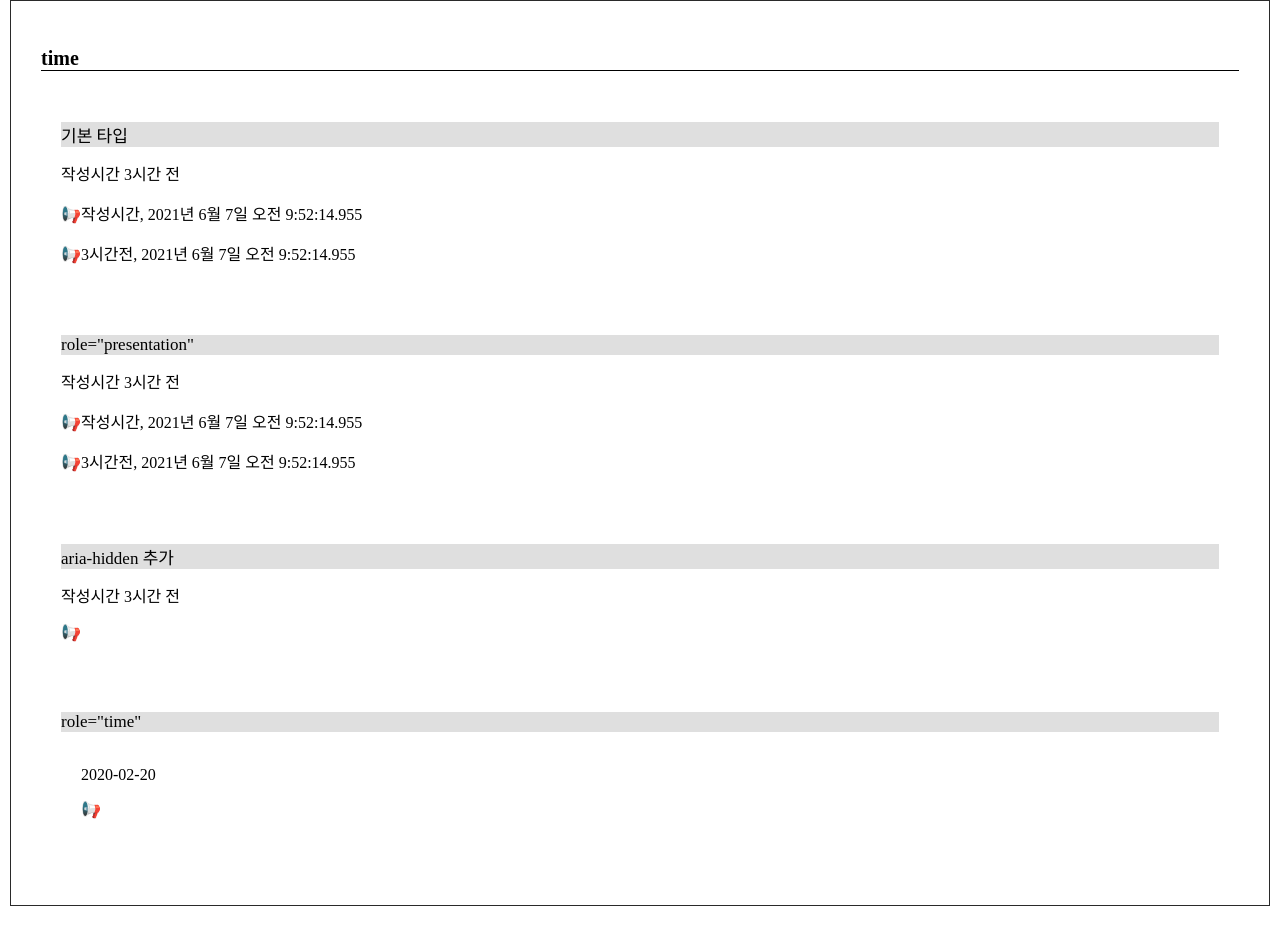
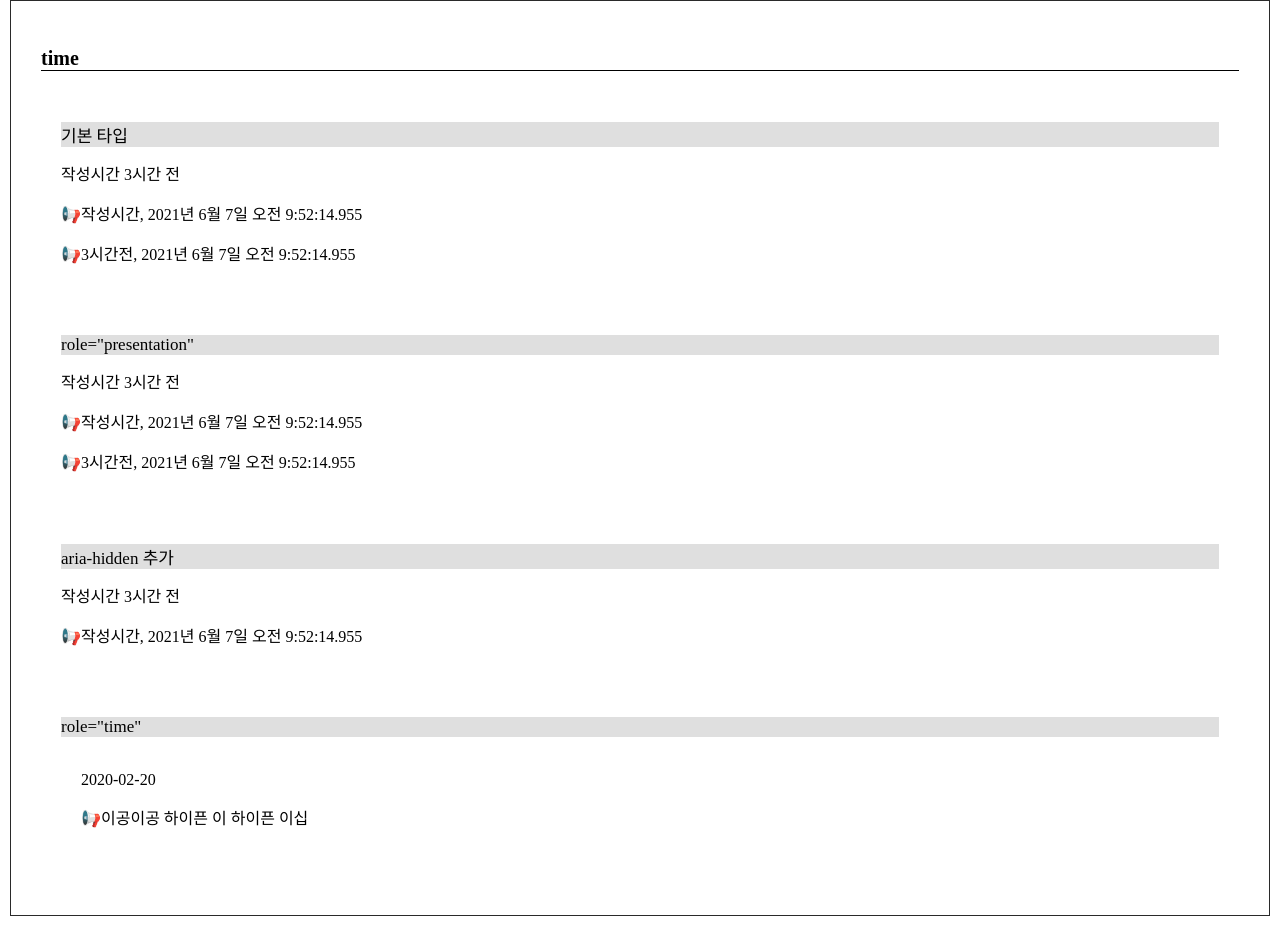
Before and after one commit to vlueviolet/examples, a plain HTML site: page 7/index.html in a window 1280 px wide. Shown: the part 1755-2681 px from the top of the page. Drawn offline with Linux system fonts and the light colour scheme.

Commit message:
:wheelchair: update time

```diff
--- a/7/index.html
+++ b/7/index.html
@@ -110,13 +110,13 @@
         <span class="hm-blind">작성시간</span>
         <span aria-hidden="true">3시간 전</span>
       </time>
-      <p>📢</p>
+      <p>📢작성시간, 2021년 6월 7일 오전 9:52:14.955</p>
     </div>
     <div>
       <h2>role="time"</h2>
       <div>
         <span role="time">2020-02-20</span>
-        <p>📢</p>
+        <p>📢이공이공 하이픈 이 하이픈 이십</p>
       </div>
     </div>
   </section>
```
